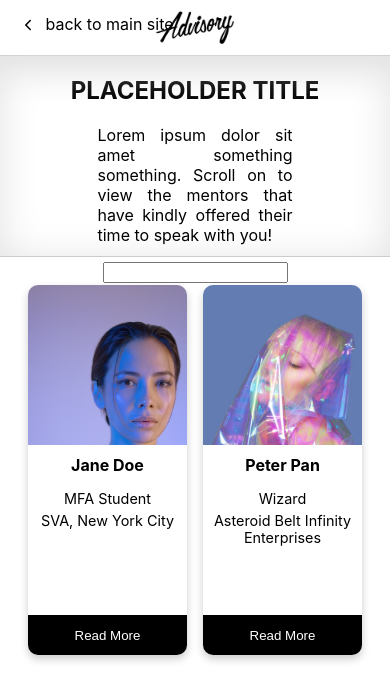
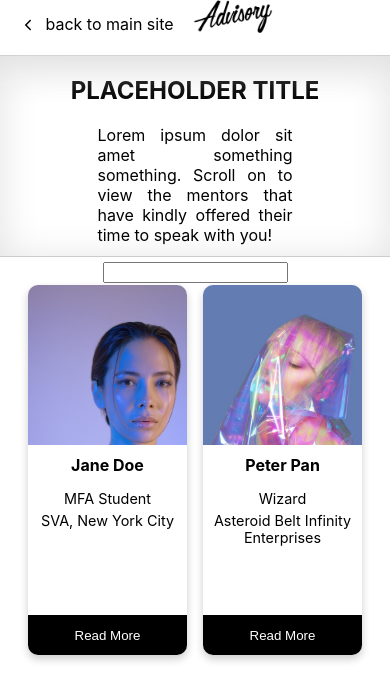
Before and after one commit to AdvisorySG/mentorship-page, a React (Create React App) app: page / in a window 390 px wide. Shown: the top 700 px of the page. Built offline with nearby package versions, Linux system fonts and the light colour scheme; the HTML template or start-up script is replaced by a standard one.

Commit message:
favicon, advisory logo aligned for mobile.

```diff
--- a/src/components/header.css
+++ b/src/components/header.css
@@ -22,6 +22,16 @@
 a:hover {
   text-decoration: underline;
 }
+@media only screen and (max-width: 600px) {
+  .logo {
+    position: absolute;
+    height: 60%;
+
+    right: 30%;
+    margin: auto auto;
+  }
+}
+@media only screen and (min-width: 601px) {
   .logo {
     position: absolute;
     height: 60%;
@@ -31,6 +41,7 @@ a:hover {
     top: 0;
     bottom: 0;
     margin: auto auto;
+  }
 }
 .bottom-layer {
   height: 200px;
```
Also changed, not shown: 1 other file (tests, documents, lock files or other folders). Lines whose indentation alone changed are shown as unchanged.
